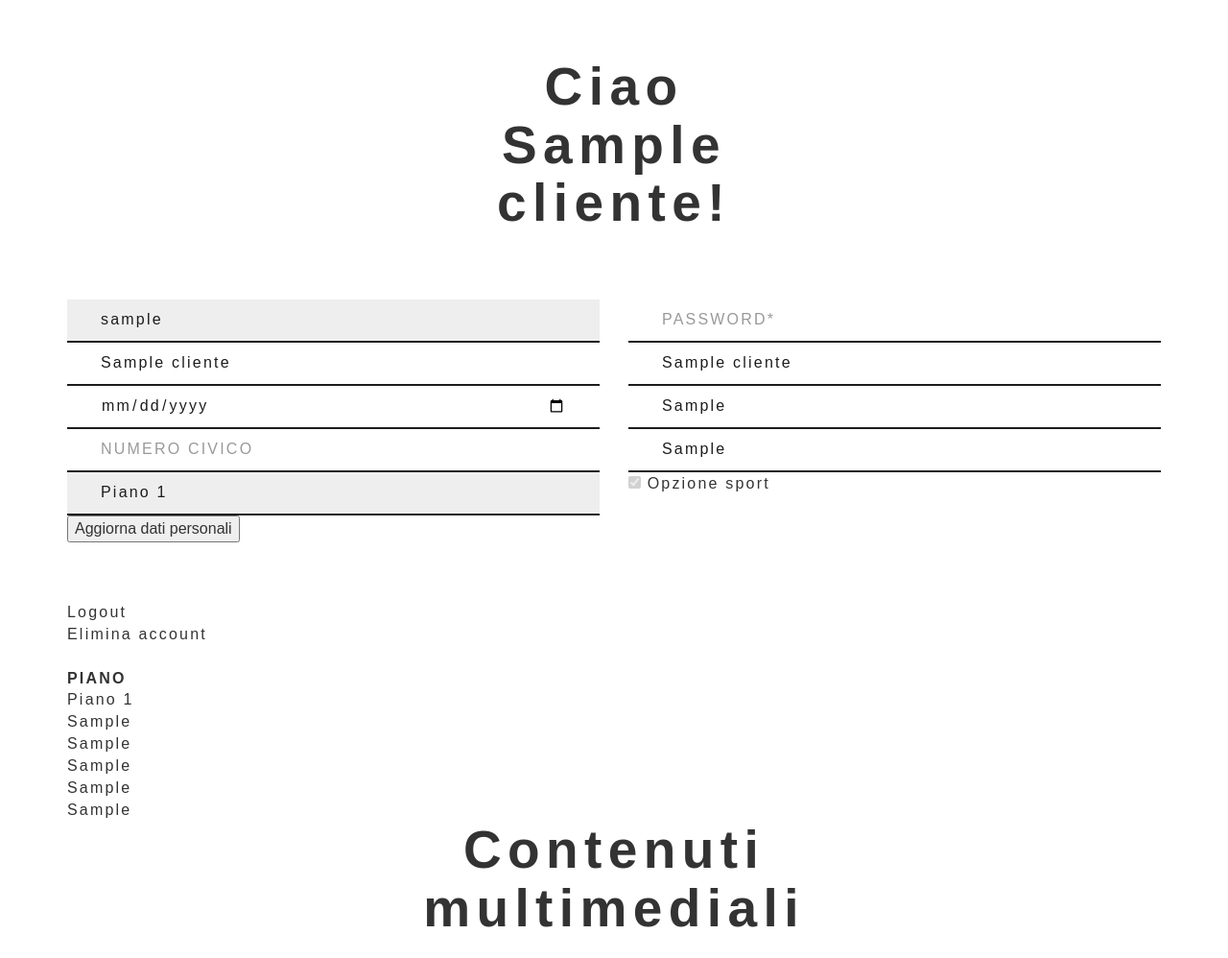
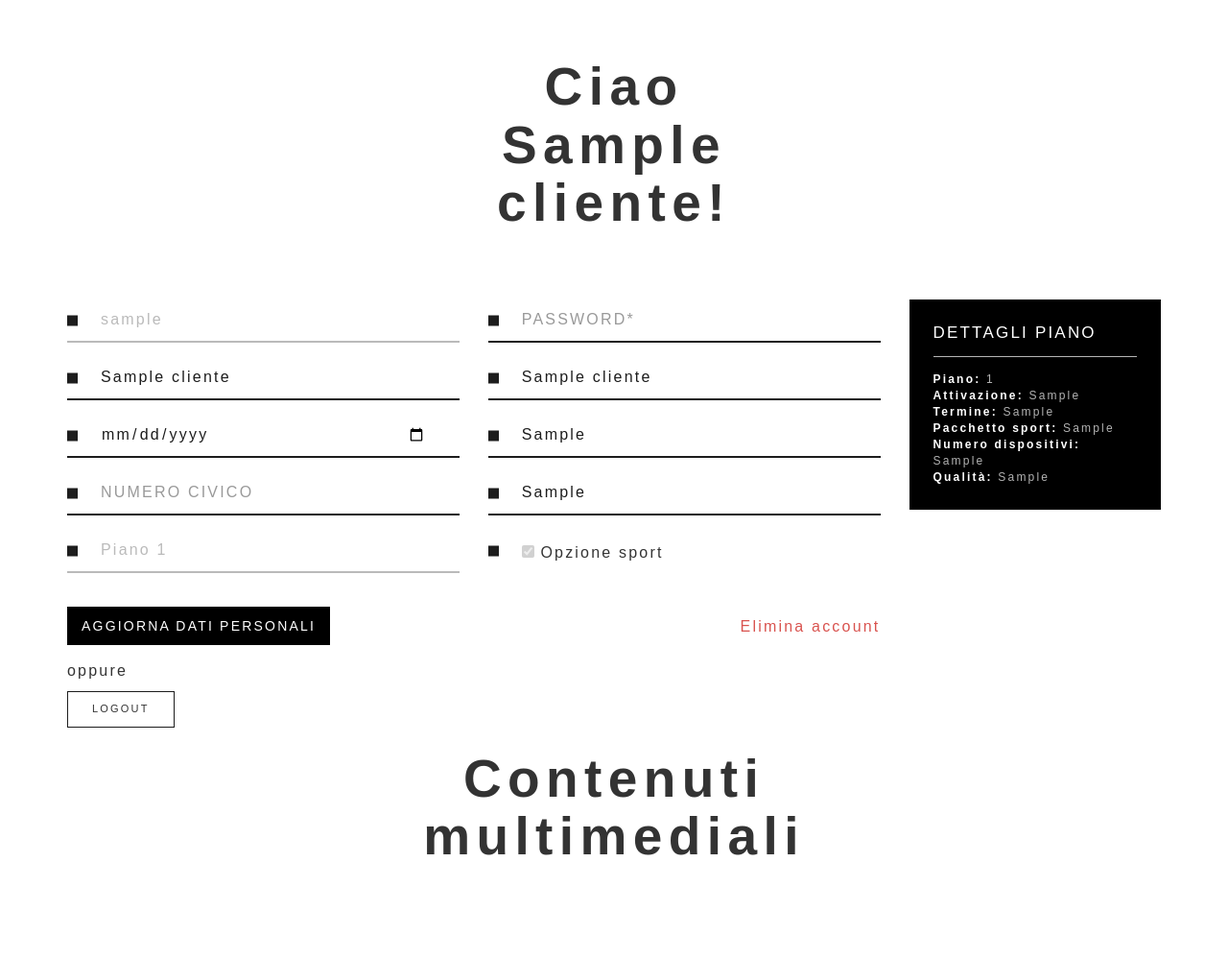
Before and after one commit to AlessandroSerafini/Streamify, a PHP site: page /src/app/pages/homepage.php in a window 1280 px wide. Shown: the top 998 px of the page at 96% size. Run offline with PHP 8.4, Linux system fonts and the light colour scheme; the visitor is signed in with stand-in values (Sample User, id 1); tables that the repository leaves empty or names only in its code hold one stand-in row (values such as "Sample post"); some libraries are stand-ins or nearby versions; some web fonts are replaced.

Commit message:
fix layout homepage

```diff
--- a/src/app/pages/homepage.php
+++ b/src/app/pages/homepage.php
@@ -58,22 +58,29 @@ $stand_alone_contents = $db_connection->query($stand_alone_sql);
 
 <div class="container">
     <h1 class="page-title center">Ciao <?php echo $user->nome ?>!</h1>
+
+
+    <div class="row personal-wrapper">
+        <div class="col-xs-12 col-sm-8 col-md-8 col-lg-9">
             <?php
 
             if ($errors && array_key_exists('delete', $errors) && $errors['delete']) {
                 ?>
-        <div>C'è stato un errore durante l'eliminazione dei dati, riprovare più tardi</div>
+                <div class="alert alert-danger">C'è stato un errore durante l'eliminazione dei dati, riprovare più
+                    tardi
+                </div>
                 <?php
             }
             if ($errors && array_key_exists('generic', $errors) && $errors['generic']) {
                 ?>
-        <div>C'è stato un errore, riprovare più tardi</div><?php
+                <div class="alert alert-danger">C'è stato un errore, riprovare più tardi</div><?php
             }
             ?>
 
             <?php if ($errors && array_key_exists('update', $errors) && $errors['update']) {
                 ?>
-        <div class="alert alert-danger">C'è stato un errore durante l'aggiornamento, riprovare più tardi</div><?php
+                <div class="alert alert-danger">C'è stato un errore durante l'aggiornamento, riprovare più tardi
+                </div><?php
             }
 
 
@@ -82,12 +89,11 @@ $stand_alone_contents = $db_connection->query($stand_alone_sql);
                 <div class="alert alert-success">Dati aggiornati con successo!</div><?php
             }
             ?>
-
-
             <form action="../controllers/update-customer.php?id=<?php echo $user->id; ?>" method="post">
 
                 <div class="row">
                     <div class="col-xs-12 col-sm-6">
+                        <div class="form-group">
                             <input name="username"
                                    type="text"
                                    class="form-control"
@@ -98,7 +104,9 @@ $stand_alone_contents = $db_connection->query($stand_alone_sql);
                                    disabled
                                    required>
                         </div>
+                    </div>
                     <div class="col-xs-12 col-sm-6">
+                        <div class="form-group">
                             <input name="password"
                                    type="password"
                                    placeholder="password*"
@@ -106,7 +114,9 @@ $stand_alone_contents = $db_connection->query($stand_alone_sql);
                                    class="form-control"
                                    required>
                         </div>
+                    </div>
                     <div class="col-xs-12 col-sm-6">
+                        <div class="form-group">
                             <input name="first_name"
                                    type="text"
                                    maxlength="50"
@@ -116,7 +126,9 @@ $stand_alone_contents = $db_connection->query($stand_alone_sql);
                                    value="<?php echo $user->nome; ?>"
                                    required>
                         </div>
+                    </div>
                     <div class="col-xs-12 col-sm-6">
+                        <div class="form-group">
                             <input name="last_name"
                                    type="text"
                                    class="form-control"
@@ -125,7 +137,9 @@ $stand_alone_contents = $db_connection->query($stand_alone_sql);
                                    value="<?php echo $user->cognome; ?>"
                                    required>
                         </div>
+                    </div>
                     <div class="col-xs-12 col-sm-6">
+                        <div class="form-group">
                             <input name="birthday"
                                    type="date"
                                    id="birthday"
@@ -133,7 +147,9 @@ $stand_alone_contents = $db_connection->query($stand_alone_sql);
                                    value="<?php echo $user->data_nascita; ?>"
                                    required>
                         </div>
+                    </div>
                     <div class="col-xs-12 col-sm-6">
+                        <div class="form-group">
                             <input name="address"
                                    type="text"
                                    maxlength="50"
@@ -142,7 +158,9 @@ $stand_alone_contents = $db_connection->query($stand_alone_sql);
                                    value="<?php echo $user->via; ?>"
                                    id="address">
                         </div>
+                    </div>
                     <div class="col-xs-12 col-sm-6">
+                        <div class="form-group">
                             <input name="num_civ"
                                    type="number"
                                    placeholder="numero civico"
@@ -150,7 +168,9 @@ $stand_alone_contents = $db_connection->query($stand_alone_sql);
                                    value="<?php echo $user->numero_civico; ?>"
                                    id="num_civ">
                         </div>
+                    </div>
                     <div class="col-xs-12 col-sm-6">
+                        <div class="form-group">
                             <input name="city"
                                    class="form-control"
                                    type="text"
@@ -159,7 +179,9 @@ $stand_alone_contents = $db_connection->query($stand_alone_sql);
                                    value="<?php echo $user->citta; ?>"
                                    id="city">
                         </div>
+                    </div>
                     <div class="col-xs-12 col-sm-6">
+                        <div class="form-group">
                             <select name="plan"
                                     class="form-control"
                                     id="plan"
@@ -178,7 +200,9 @@ $stand_alone_contents = $db_connection->query($stand_alone_sql);
                                 } ?>
                             </select>
                         </div>
+                    </div>
                     <div class="col-xs-12 col-sm-6">
+                        <div class="form-group">
                             <input type="checkbox"
                                    name="sport_option"
                                 <?php
@@ -195,29 +219,42 @@ $stand_alone_contents = $db_connection->query($stand_alone_sql);
                             }
                             ?>
                         </div>
+                    </div>
 
                 </div>
 
 
-        <button type="submit">Aggiorna dati personali</button>
+                <div class="cb">
+                    <button type="submit"
+                            class="btn btn-primary pull-left">Aggiorna dati personali
+                    </button>
+                    <a class="btn-danger pull-right"
+                       style="position: relative; top: 30px;"
+                       href="../controllers/delete-customer.php?id=<?php echo $user->id; ?>">
+                        Elimina account
+                    </a>
+                </div>
 
             </form>
-
-    <br/><br/>
-    <a href="logout.php">Logout</a>
-    <br/>
-    <a href="../controllers/delete-customer.php?id=<?php echo $user->id; ?>">Elimina
-        account</a>
+            <p>oppure</p>
+            <a class="btn btn-outline btn-small"
+               href="logout.php">Logout</a>
+        </div>
+        <div class="col-xs-12 col-sm-4 col-md-4 col-lg-3">
+            <div class="box">
+                <h3>Dettagli piano</h3>
+                <div><strong>Piano: </strong><?php echo $my_plan->id; ?></div>
+                <div><strong>Attivazione: </strong><?php echo $my_plan->data_attivazione; ?></div>
+                <div><strong>Termine: </strong><?php echo $my_plan->data_termine; ?></div>
+                <div><strong>Pacchetto sport: </strong><?php echo $my_plan->opzione_sport; ?></div>
+                <div><strong>Numero dispositivi: </strong><?php echo $my_plan->numero_dispositivi; ?></div>
+                <div><strong>Qualità: </strong><?php echo $my_plan->qualita_definizione; ?></div>
+            </div>
+        </div>
+    </div>
 
 
-    <br/><br/>
-    <strong>PIANO</strong>
-    <div><?php echo "Piano " . $my_plan->id; ?></div>
-    <div><?php echo $my_plan->data_attivazione; ?></div>
-    <div><?php echo $my_plan->data_termine; ?></div>
-    <div><?php echo $my_plan->opzione_sport; ?></div>
-    <div><?php echo $my_plan->numero_dispositivi; ?></div>
-    <div><?php echo $my_plan->qualita_definizione; ?></div>
+    <br/>
 
 
     <?php
@@ -280,7 +317,7 @@ $stand_alone_contents = $db_connection->query($stand_alone_sql);
                             <?php }
                             if (!$is_sport_content) {
                                 // Get user plan
-                                $actor_sql = "SELECT a.id FROM attore a
+                                $actor_sql = "SELECT a.id, r.protagonista FROM attore a
                             LEFT JOIN riferimento r ON a.id = r.id_attore
                             WHERE r.id_contenuto_multimediale = " . (int)$content['id'];
                                 $actors = $db_connection->query($actor_sql);
@@ -291,7 +328,11 @@ $stand_alone_contents = $db_connection->query($stand_alone_sql);
                                         <?php
                                         while ($actor = $actors->fetch_assoc()) {
                                             ?>
-                                            <li><?php echo "Attore " . $actor['id']; ?></li>
+                                            <li>
+                                                <?php if ((bool)$actor['protagonista']) echo "<strong>"; ?>
+                                                    <?php echo "Attore " . $actor['id']; ?>
+                                                    <?php if ((bool)$actor['protagonista']) echo "</strong>"; ?>
+                                            </li>
                                             <?php
                                         }
                                         ?>
@@ -318,12 +359,10 @@ $stand_alone_contents = $db_connection->query($stand_alone_sql);
                 while ($content = $stand_alone_contents->fetch_assoc()) {
                     ?>
                     <div class="col-xs-12 col-sm-6 col-md-4">
-                        <div class="cover<?php if ($is_sport_content) echo " sport"; ?>">
-                            <i class="fa fa-<?php echo ($is_sport_content) ? 'futbol' : 'film'; ?>"></i>
+                        <div class="cover sport">
+                            <i class="fa fa-futbol"></i>
                             <div class="info">
-                                <?php if ($content['durata'] !== null) { ?>
-                                    <strong> <?php echo $content['durata']; ?>"</strong>
-                                <?php }
+                                <?php
                                 if ($content['trasmissione'] !== null) { ?>
                                     <i class="fa fa-<?php echo ($content['trasmissione'] == 'live') ? 'broadcast-tower' : 'history'; ?>"></i>
                                 <?php } ?>
@@ -331,9 +370,6 @@ $stand_alone_contents = $db_connection->query($stand_alone_sql);
                             <footer>
                                 <h3> <?php echo $content['nome']; ?></h3>
                                 <?php
-                                if ($content['genere'] !== null) { ?>
-                                    <h4><?php echo $content['genere']; ?></h4>
-                                <?php }
                                 if ($content['sport'] !== null) { ?>
                                     <h4><?php echo $content['sport']; ?></h4>
                                 <?php }
@@ -345,47 +381,7 @@ $stand_alone_contents = $db_connection->query($stand_alone_sql);
                                 <li>
                                     Data:<strong> <?php echo $content['data']; ?></strong>
                                 </li>
-                            <?php }
-
-
-                            if ($content['regia'] !== null) { ?>
-                                <li>Regia:<strong> <?php echo $content['regia']; ?></strong></li>
-                            <?php }
-                            if ($content['anno_uscita'] !== null) { ?>
-                                <li>Anno di uscita:<strong> <?php echo $content['anno_uscita']; ?></strong></li>
-                            <?php }
-                            if ($content['lingua_parlato'] !== null) { ?>
-                                <li>Lingua parlato:<strong> <?php echo $content['lingua_parlato']; ?>
-                                </strong>
-                                </li><?php }
-                            if ($content['lingua_sottotitolazione'] !== null) { ?>
-                                <li>Lingua
-                                    sottotitolazione:<strong> <?php echo $content['lingua_sottotitolazione']; ?>
-                                    </strong>
-                                </li>
-                            <?php }
-                            if (!$is_sport_content) {
-                                // Get user plan
-                                $actor_sql = "SELECT a.id FROM attore a
-                            LEFT JOIN riferimento r ON a.id = r.id_attore
-                            WHERE r.id_contenuto_multimediale = " . (int)$content['id'];
-                                $actors = $db_connection->query($actor_sql);
-                                if ($actors->num_rows > 0) {
-                                    ?>
-                                    Attori:
-                                    <ul>
-                                        <?php
-                                        while ($actor = $actors->fetch_assoc()) {
-                                            ?>
-                                            <li><?php echo "Attore " . $actor['id']; ?></li>
-                                            <?php
-                                        }
-                                        ?>
-
-                                    </ul>
-                                    <?php
-                                }
-                            } ?>
+                            <?php } ?>
                         </ul>
                     </div>
                     <?php
@@ -422,7 +418,7 @@ $stand_alone_contents = $db_connection->query($stand_alone_sql);
         <?php
     } else {
         ?>
-        <div>Il tuo piano è scaduto! Non Puoi vedere i contenuti multimediali</div>
+        <div class="alert alert-danger">Il tuo piano è scaduto! Non Puoi vedere i contenuti multimediali</div>
         <?php
     }
     ?>
--- a/src/assets/css/style.css
+++ b/src/assets/css/style.css
@@ -3,6 +3,12 @@ body {
     letter-spacing: 2.2px;
     padding: 60px 0;
     font-size: 16px;
+}
+
+.cb::after {
+    content: "";
+    display: table;
+    clear: both;
 }
 
 
@@ -87,6 +93,12 @@ form select.form-control {
     -webkit-appearance: none;
 }
 
+form input.form-control[disabled],
+form select.form-control[disabled] {
+    opacity: 0.3;
+    background-color: inherit;
+}
+
 form .btn {
     margin-top: 20px;
 }
@@ -137,6 +149,13 @@ form + small {
     transition: background-color 0.3s;
 }
 
+.btn-danger {
+    background: none !important;
+    box-shadow: none;
+    text-shadow: none;
+    color: #d9534f !important;
+}
+
 .btn-primary {
     background-color: #000 !important;
     color: #FFF !important;
@@ -153,6 +172,32 @@ form + small {
 
 .btn.full {
     width: 100%;
+}
+
+.btn-small {
+    padding: 10px 25px;
+    min-width: inherit;
+    font-size: 11px;
+}
+
+.box {
+    background-color: #000;
+    color: rgba(255, 255, 255, 0.7);
+    padding: 25px;
+    font-size: 12px;
+}
+
+.box h3 {
+    text-transform: uppercase;
+    font-size: 17px;
+    color: #FFF;
+    margin: 0 0 15px;
+    padding-bottom: 14px;
+    border-bottom: 1px solid #ffffffb5;
+}
+
+.box strong {
+    color: #FFF;
 }
 
 .alert {
@@ -257,3 +302,13 @@ form + small {
     font-size: 14px;
     margin-bottom: 40px;
 }
+
+@media screen and (max-width: 767px) {
+    h1 {
+        font-size: 40px;
+    }
+
+    .box {
+        margin-top: 20px;
+    }
+}
```
Lines whose indentation alone changed are shown as unchanged.
